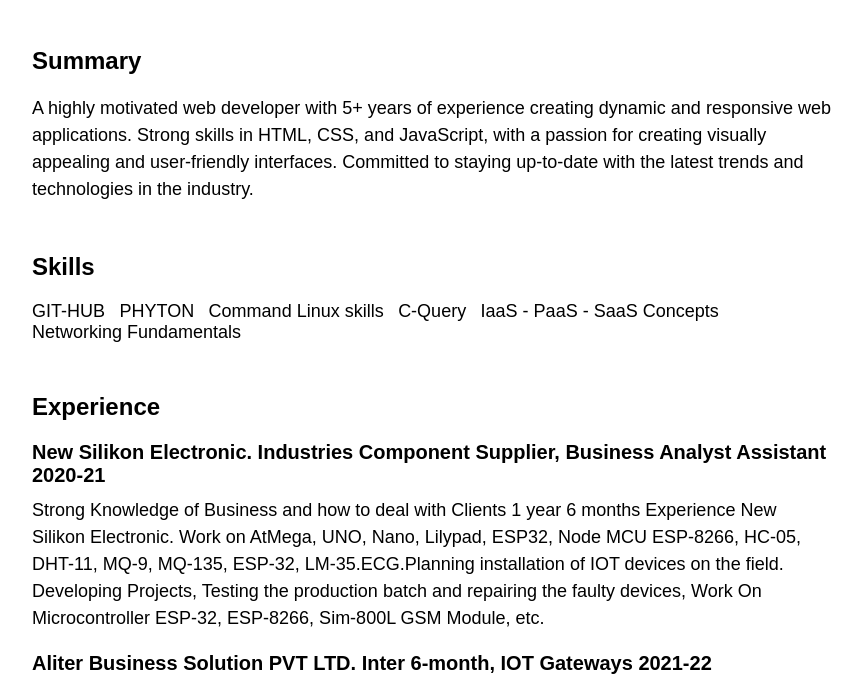
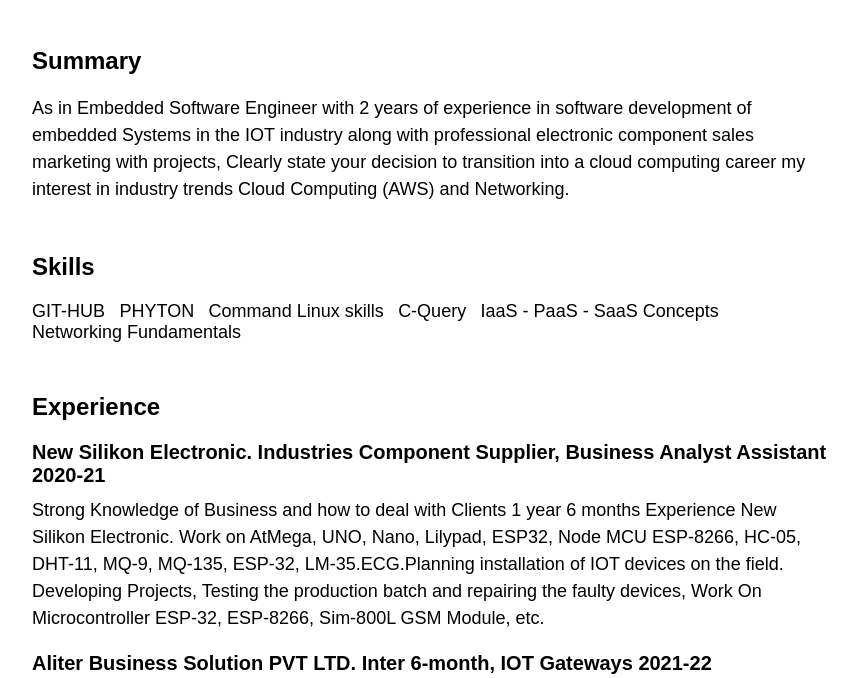
Before and after one commit to sufihub/Host-Resume-on-EC2, a plain HTML site: page index.html in a window 1280 px wide. Shown: the part 122-800 px from the top of the page, without its empty margins (208-1070 px from the left). Drawn offline with Linux system fonts and the light colour scheme.

Commit message:
index.html
Resume

```diff
--- a/index.html
+++ b/index.html
@@ -13,9 +13,7 @@
             <section>
                 <h2>Summary</h2>
                 <p>
-                    A highly motivated web developer with 5+ years of experience creating dynamic and responsive web applications. Strong skills in HTML, CSS, and JavaScript, with a passion for creating visually appealing and user-friendly
-                    interfaces. Committed to staying up-to-date with the latest trends and technologies in the industry.
-                </p>
+                    As in Embedded Software Engineer with 2 years of experience in software development of embedded Systems in the IOT industry along with professional electronic component sales marketing with projects, Clearly state your decision to transition into a cloud computing career my interest in industry trends Cloud Computing (AWS) and Networking.</p>
             </section>
             <section>
                 <h2>Skills</h2>
```
